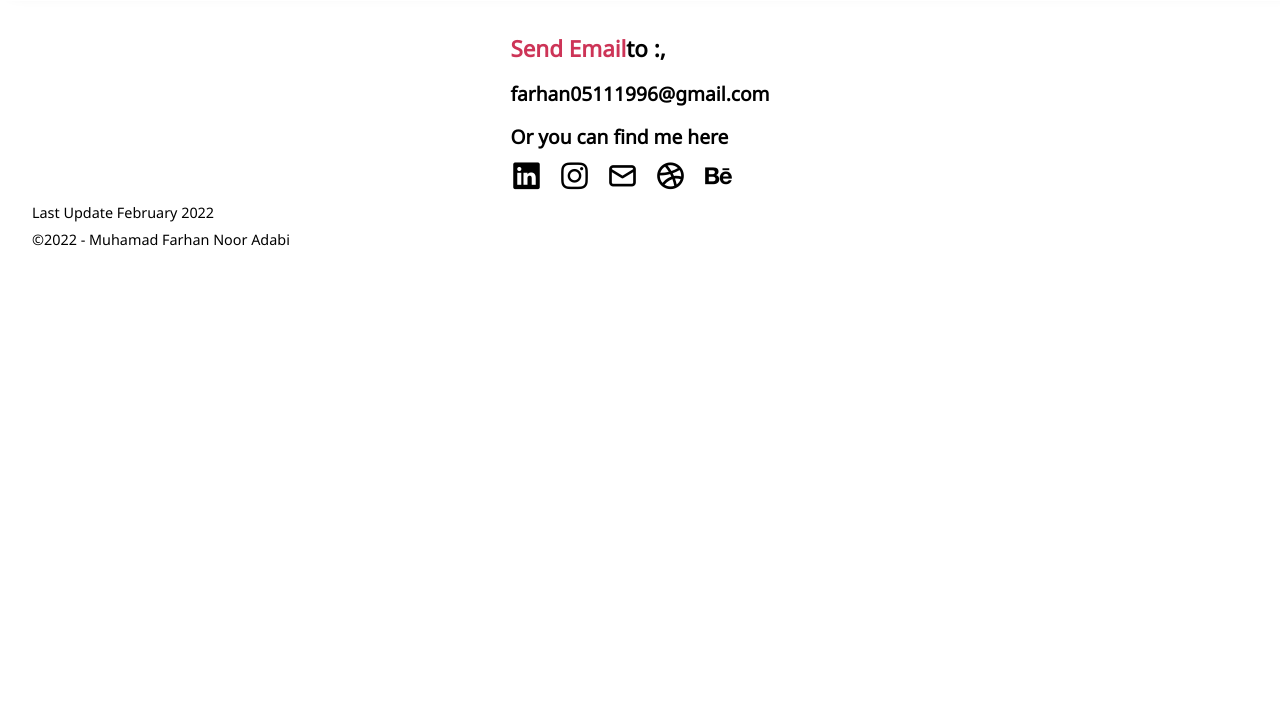
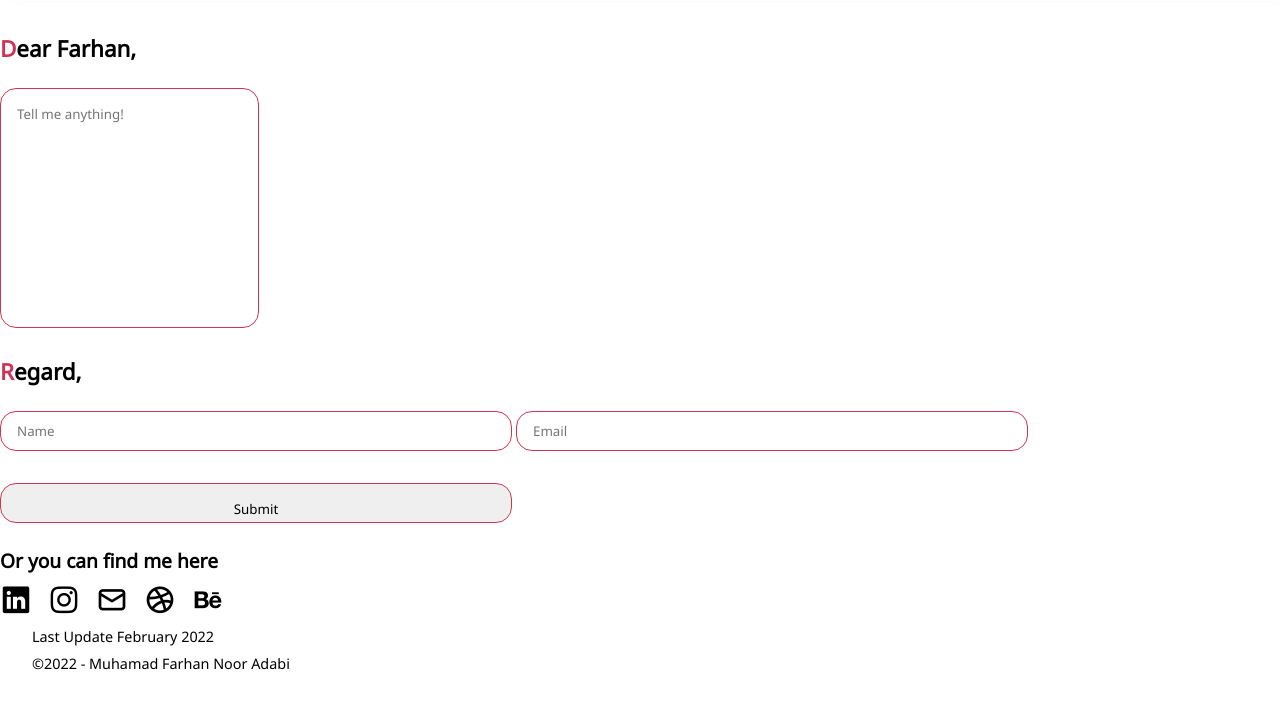
Before and after one commit to paankse/mfarhanna, a plain HTML site: page contact.html in a window 1280 px wide. Shown: the part 55-764 px from the top of the page. Drawn offline with nearby package versions, Linux system fonts and the light colour scheme; a web font is replaced by a local one.

Commit message:
add form submit to contact page

```diff
--- a/contact.html
+++ b/contact.html
@@ -16,7 +16,7 @@
          <header>
             <div class="logo-home">
                <a href="index.html">
-                  <img src="assets/Logo/logo.png" alt="" />
+                  <img src="/assets/Logo/logo.png" alt="" />
                </a>
             </div>
             <div class="nav-link">
@@ -32,8 +32,22 @@
             </div>
          </header>
          <div class="contact-frame">
-            <h1><span>Send Email</span>to :,</h1>
-            <h2>farhan05111996@gmail.com</h2>
+            <form
+               action="https://formsubmit.co/farhan05111996@gmail.com"
+               method="POST"
+            >
+               <h1><span>D</span>ear Farhan,</h1>
+               <textarea
+                  name="message"
+                  cols="30"
+                  rows="10"
+                  placeholder="Tell me anything!"
+               ></textarea>
+               <h1><span>R</span>egard,</h1>
+               <input type="text" placeholder="Name" name="name" />
+               <input type="email" placeholder="Email" name="email" />
+               <input type="submit" class="submit-btn" />
+            </form>
             <h2>Or you can find me here</h2>
             <div class="social">
                <a
```
